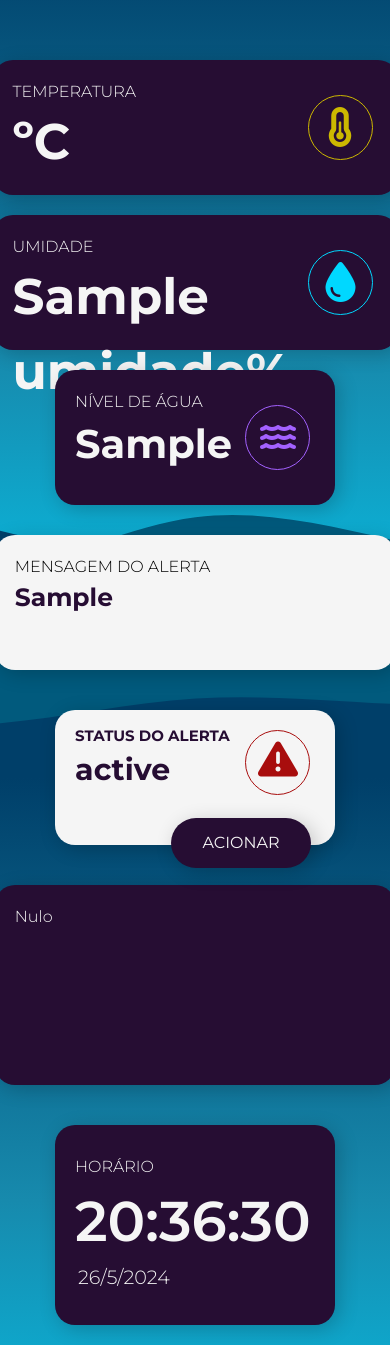
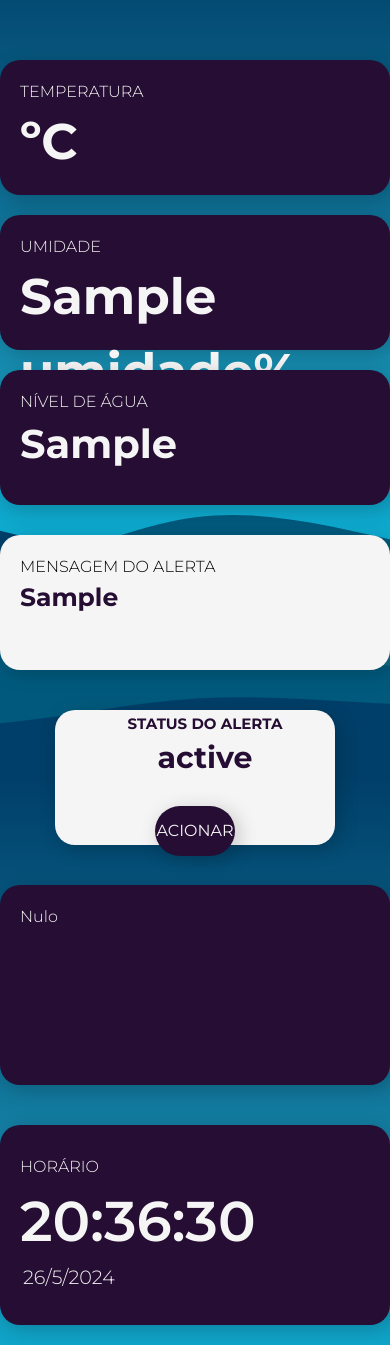
Before and after one commit to nabelly19/CreativeExperiencePUCPR, a Flask app: template Dashboard_Web/views/dashboard.html in a window 390 px wide. Shown: the part 66-1411 px from the top of the page. Run offline with Flask 3, Linux system fonts and the light colour scheme; the template is opened without the code that fills it: most values are stand-ins (such as "Sample title", 1, 10 or a date in 2020).

Commit message:
add responsive dashboard

```diff
--- a/Dashboard_Web/static/css/dashboard.css
+++ b/Dashboard_Web/static/css/dashboard.css
@@ -136,6 +136,8 @@
 .data_status {
     display: flex;
     flex-direction: column;
+    align-items: center;
+    justify-content: center;
     width: 280px;
     height: 135px;
     background-color: #F5F5F5;
@@ -255,24 +257,183 @@
         display: flex;
         justify-content: center;
         flex-direction: column;
+        align-items: center;
+    }
 
+    .temperature{
+        width: 100%;
+    }
+
+    .humidity{
+        width: 100%;
+    }
+
+    .water_level{
+        width: 100%;
+    }
+
+    .null_rectangle{
+        width: 100%;
     }
 
     .orientacao-cards{
         display: flex;
         justify-content: center;
+        align-content: center;
         align-items: center;
         flex-direction: column;
         flex-wrap: wrap;
     }
+
+    .data_status{
+        width: 100%;
+    }
+
+    .date_time{
+        width: 100%;
+    }
+
+
 }
 
 @media (max-width: 1024px){
     .alert_message{
-        width: 90%;
+        width: 100%;
     }
 
     .null_rectangle{
         width: 90%;
     }
+
+    .water_level{
+        width: 100%;
+    }
+
+    .data_status{
+        width: 100%;
+    }
+
 }
+
+@media (max-width: 450px){
+    .alert_message{
+        width: 100%;
+    }
+
+    .null_rectangle{
+        width: 100%;
+    }
+
+    .temperature{
+        width: 100%;
+    }
+
+    .humidity{
+        width: 100%;
+    }
+
+    .water_level{
+        width: 100%;
+    }
+
+    .data_status{
+        width: 100%;
+        display: flex;
+        justify-content: center;
+        align-items: center;
+    }
+
+    .data_status #control.button{
+        width: 100%;
+        margin: 0%;
+    }
+
+    .data_status #statusDoAlarme.information_white {
+        padding: none;
+    }
+
+    .orientacao-cards{
+        display: flex;
+        justify-content: center;
+        align-content: center;
+        align-items: center;
+        flex-direction: column;
+        flex-wrap: wrap;
+    }
+
+    .fa-solid {
+        display: none;
+    }
+}
+
+@media (max-width: 320px){
+    .alert_message{
+        width: 50%;
+    }
+
+    .alert_status{
+        display: flex;
+        justify-content: center;
+        align-items: center;
+
+    }
+
+    .null_rectangle{
+        width: 50%;
+    }
+
+    .temperature{
+        width: 50%;
+    }
+
+    .humidity{
+        width: 50%;
+    }
+
+    .water_level{
+        width: 50%;
+    }
+
+    .data_status{
+        width: 50%;
+        padding-top: 30%;
+        padding-bottom: 30%;
+        display: flex;
+        justify-content: center;
+        align-items: center;
+    }
+
+    .data #statusDoAlarme.information_white {
+        padding: none;
+    }
+
+    .data_status #control.button{
+        width: 100%;
+        margin: 0%;
+    }
+
+    .data_status .information_white{
+        font-size: medium;
+    }
+
+    .orientacao-cards{
+        display: flex;
+        justify-content: center;
+        align-content: center;
+        align-items: center;
+        flex-direction: column;
+        flex-wrap: wrap;
+    }
+
+    .fa-solid {
+        display: none;
+    }
+
+    .date_time{
+        width: 50%;
+    }
+
+    #hora{
+        font-size: 30px;
+    }
+}
```
Also changed, not shown: Dashboard_Web/static/css/addHardware.css (+5 -5 lines).
